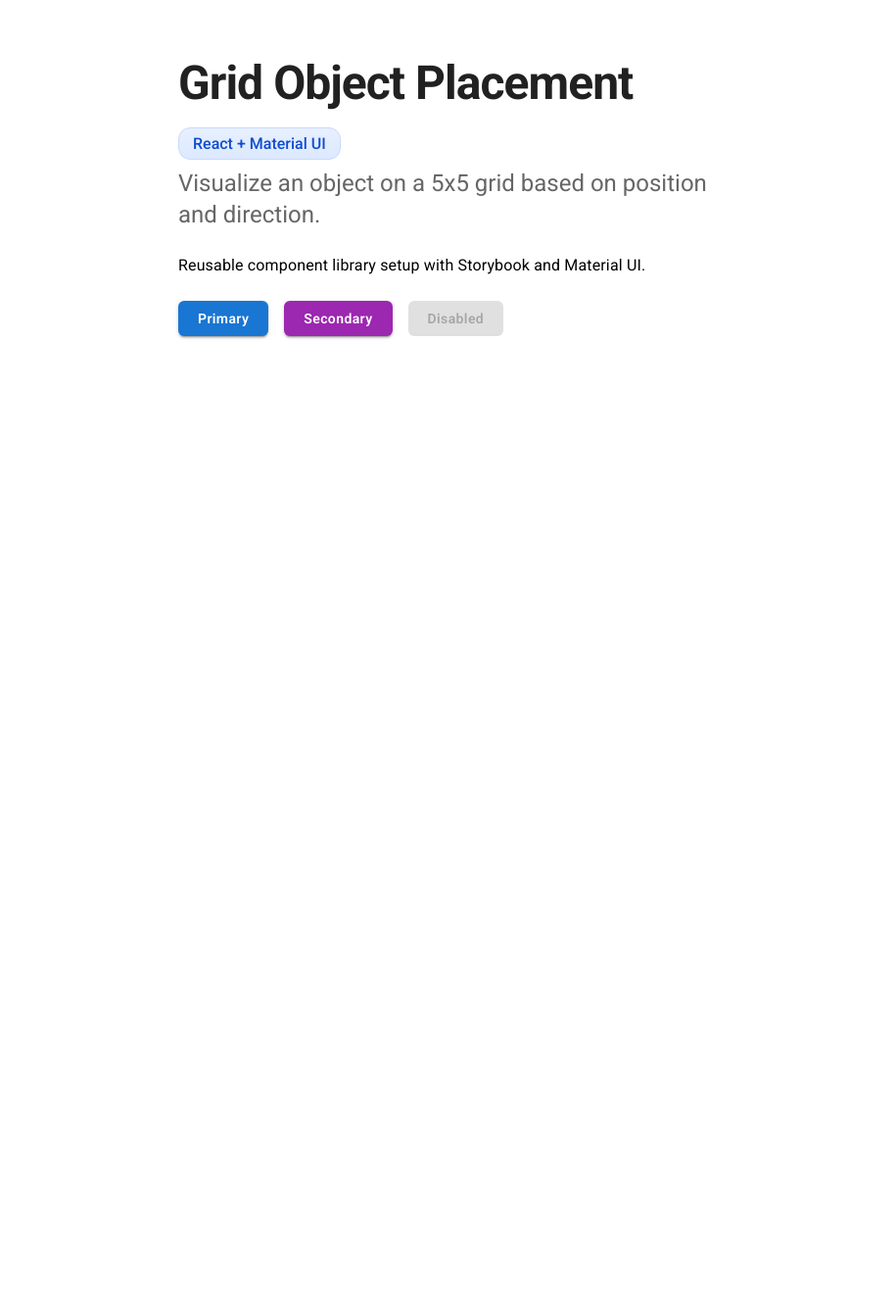
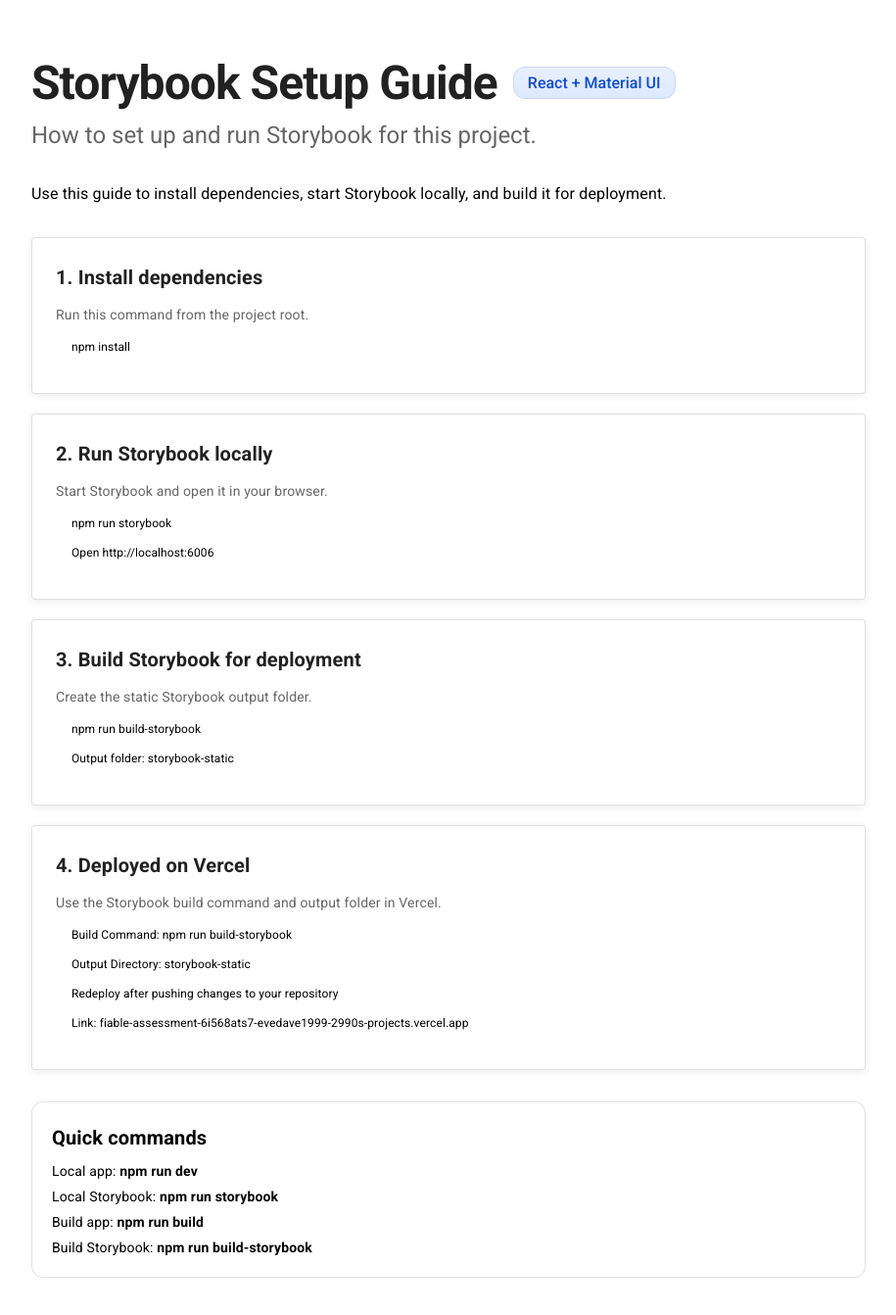
Before and after one commit to davespencerbacay/fiable-assessment, a React (Vite) app: page / in a window 1280 px wide. Shown: the top 1342 px of the page at 98% size, without its empty margins (182-1097 px from the left). Before the commit the page ends 800 px from the top, so only its background shows below. Built offline with nearby package versions, Linux system fonts and the light colour scheme.

Commit message:
modify the readme file for run & setup instructions

```diff
--- a/src/App.tsx
+++ b/src/App.tsx
@@ -1,25 +1,63 @@
-import { Container, Stack, Typography } from '@mui/material'
-import { Button, Header } from './components'
+import { Box, Container, Stack, Typography } from '@mui/material'
+import { Card, Header } from './components'
 
 const App = () => {
   return (
-    <Container maxWidth="sm" sx={{ py: 6 }}>
-      <Stack spacing={3}>
+    <Container maxWidth="md" sx={{ py: 6 }}>
+      <Stack spacing={4}>
         <Header
-          title="Grid Object Placement"
+          title="Storybook Setup Guide"
           badgeText="React + Material UI"
-          subtitle="Visualize an object on a 5x5 grid based on position and direction."
+          subtitle="How to set up and run Storybook for this project."
         />
 
         <Typography variant="body1" color="text.secondary">
-          Reusable component library setup with Storybook and Material UI.
+          Use this guide to install dependencies, start Storybook locally, and build it for deployment.
         </Typography>
 
-        <Stack direction="row" spacing={2}>
-          <Button label="Primary" intent="primary" />
-          <Button label="Secondary" intent="secondary" />
-          <Button label="Disabled" disabled />
+        <Stack spacing={2.5}>
+          <Card
+            title="1. Install dependencies"
+            description="Run this command from the project root."
+            list={['npm install']}
+          />
+
+          <Card
+            title="2. Run Storybook locally"
+            description="Start Storybook and open it in your browser."
+            list={['npm run storybook', 'Open http://localhost:6006']}
+          />
+
+          <Card
+            title="3. Build Storybook for deployment"
+            description="Create the static Storybook output folder."
+            list={['npm run build-storybook', 'Output folder: storybook-static']}
+          />
+
+          <Card
+            title="4. Deployed on Vercel"
+            description="Use the Storybook build command and output folder in Vercel."
+            list={[
+              'Build Command: npm run build-storybook',
+              'Output Directory: storybook-static',
+              'Redeploy after pushing changes to your repository',
+              'Link: fiable-assessment-6i568ats7-evedave1999-2990s-projects.vercel.app'
+            ]}
+          />
         </Stack>
+
+        <Box sx={{ p: 2.5, borderRadius: 3, bgcolor: 'background.paper', border: '1px solid', borderColor: 'divider' }}>
+          <Typography variant="h6" sx={{ fontWeight: 700, mb: 1 }}>
+            Quick commands
+          </Typography>
+
+          <Stack spacing={0.75}>
+            <Typography variant="body2">Local app: <strong>npm run dev</strong></Typography>
+            <Typography variant="body2">Local Storybook: <strong>npm run storybook</strong></Typography>
+            <Typography variant="body2">Build app: <strong>npm run build</strong></Typography>
+            <Typography variant="body2">Build Storybook: <strong>npm run build-storybook</strong></Typography>
+          </Stack>
+        </Box>
       </Stack>
     </Container>
   )
```
Also changed, not shown: 1 other file (tests, documents, lock files or other folders).
